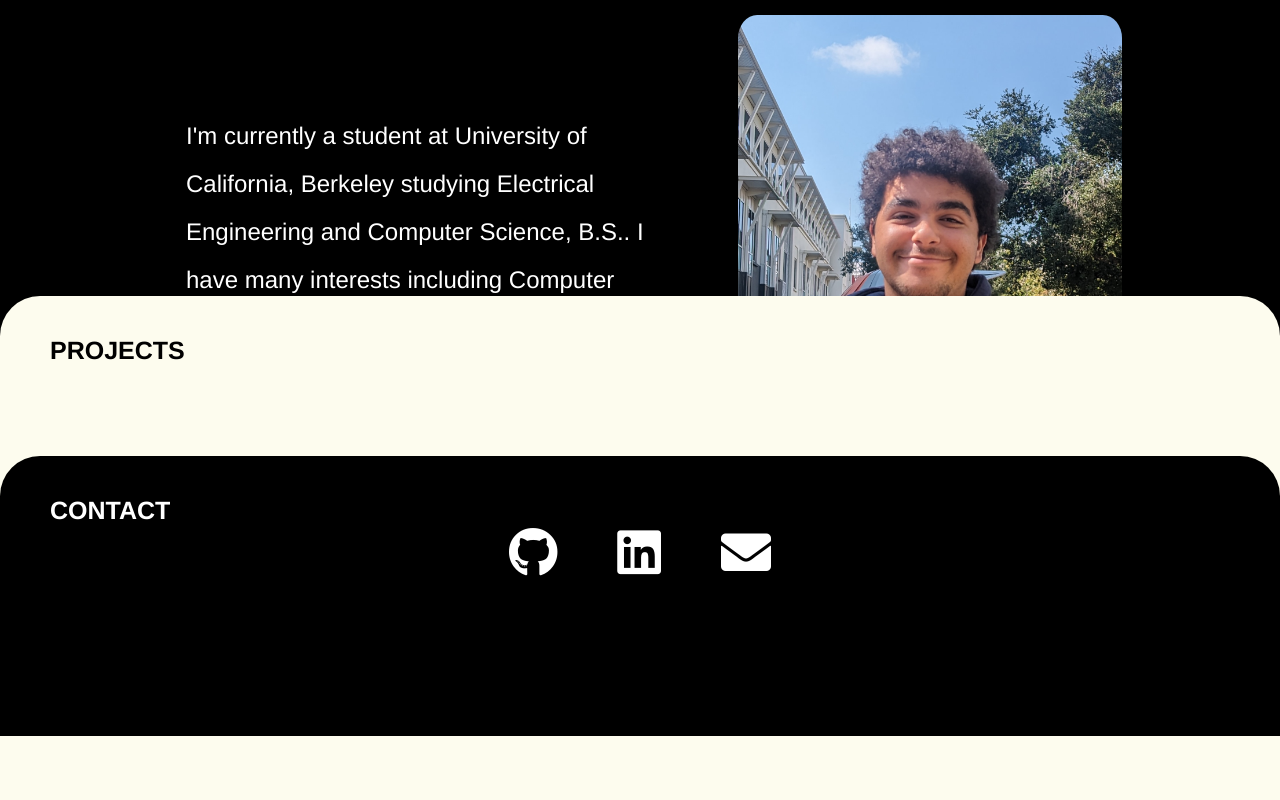
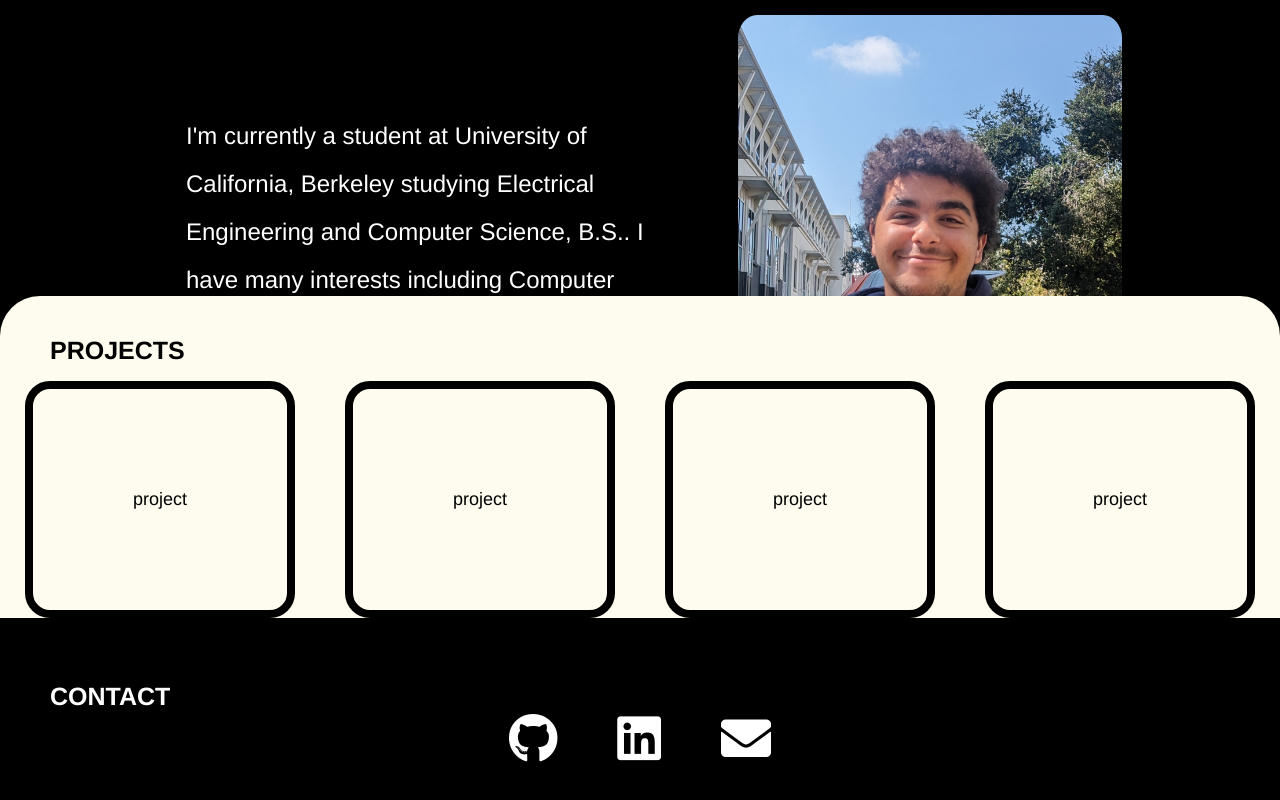
Before and after one commit to Ibrashoukry/portfolio, a plain HTML site: page index.html in a window 1280 px wide. Shown: the part 1070-1870 px from the top of the page. Before the commit the page ends 1806 px from the top, so only its background shows below. Drawn offline with Linux system fonts and the light colour scheme.

Commit message:
organization updates

```diff
--- a/design.css
+++ b/design.css
@@ -1,6 +1,6 @@
 @import "Navbar.css";
-@import "personal-tab.css";
-@import "about-me.css";
+@import "introduction.css";
+@import "sections.css";
 
 :root {
     background-color: #fdfcee;
--- a/index.html
+++ b/index.html
@@ -33,7 +33,7 @@
 
     <div class="personal">
         <div>
-        <div class="text-hi"><div>Hello,</div></div>
+        <div class="text-hi"><div>Hi,</div></div>
         <div class="text">I'm Ibrahim Shoukry</div>
         </div>
     </div>
@@ -55,6 +55,12 @@
     </div>
     <div id="pr-tab" class="fade projects-section">
         <div class="black-title">PROJECTS</div>
+    <div class="for-boxes">
+        <div class="project-box">project</div>
+        <div class="project-box">project</div>
+        <div class="project-box">project</div>
+        <div class="project-box">project</div>
+    </div>
     </div>
     <div id="ct-tab" class="fade contact-section">
         <div class="title">CONTACT</div>
--- a/about-me.css
+++ b/sections.css
@@ -9,7 +9,7 @@
 }
 
 .projects-section {
-  height: 25vh;
+  height: fit-content;
   border-top-left-radius: 40px;
   border-top-right-radius: 40px;
   margin-top: -5vh;
@@ -21,7 +21,7 @@
   height: 25vh;
   border-top-left-radius: 40px;
   border-top-right-radius: 40px;
-  margin-top: -5vh;
+  margin-top: -2vh;
   background-color: black;
 }
 
@@ -80,6 +80,21 @@ p {
   color: black;
   cursor: pointer;
 
+}
+
+.for-boxes {
+  display: flex;
+  margin-bottom: 5vh;
+  justify-content: space-around;
+}
+
+.project-box {
+  margin-top: 2vh;
+  border: 8px solid black;
+  border-radius: 25px;
+  font-family: Helvetica;
+  font-size: large;
+  padding: 100px;
 }
 
 @keyframes fadeInUp {
```
Also changed, not shown: introduction.css (renamed from personal-tab.css).
